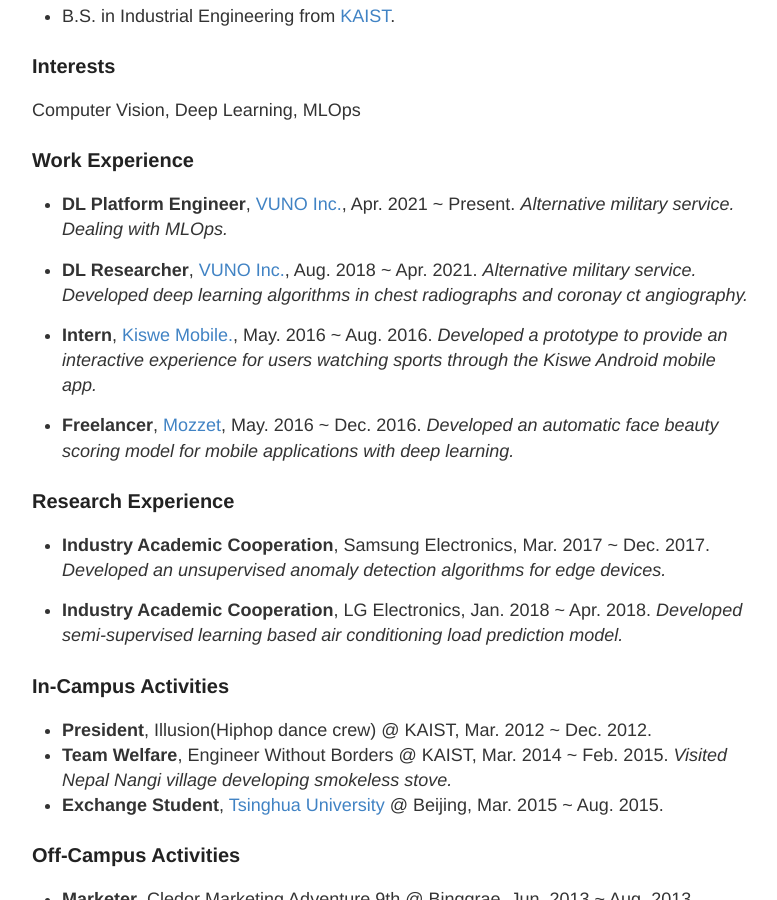
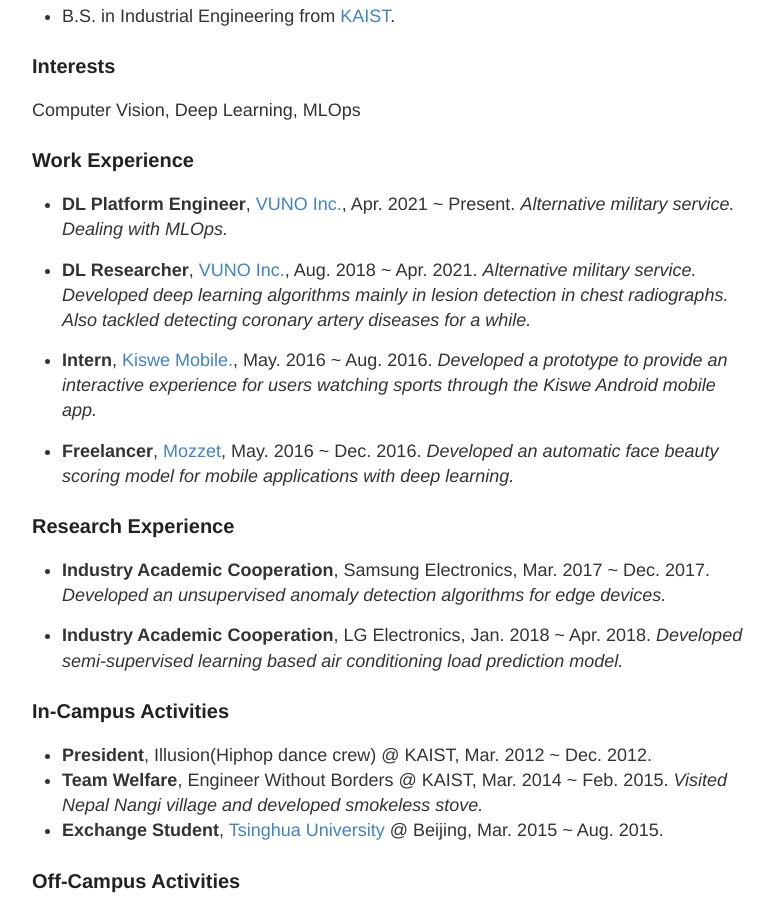
Before and after one commit to brekkanegg/brekkanegg.github.io, a Jekyll site: the page built from about.md, in a window 1280 px wide and 900 px high, scrolled down 408 px. Shown: the whole window, without its empty margins (248-1025 px from the left). Built offline with Jekyll 4.4.1, drawn with Linux system fonts in a browser that asks for light colours.

Commit message:
check typo

```diff
--- a/about.md
+++ b/about.md
@@ -21,7 +21,7 @@ Computer Vision, Deep Learning, MLOps
 
 - **DL Platform Engineer**, [VUNO Inc.](https://vuno.co), Apr. 2021 ~ Present. *Alternative military service. Dealing with MLOps.*
 
-- **DL Researcher**, [VUNO Inc.](https://vuno.co), Aug. 2018 ~ Apr. 2021. *Alternative military service. Developed deep learning algorithms in chest radiographs and coronay ct angiography.*
+- **DL Researcher**, [VUNO Inc.](https://vuno.co), Aug. 2018 ~ Apr. 2021. *Alternative military service. Developed deep learning algorithms mainly in lesion detection in chest radiographs. Also tackled detecting coronary artery diseases for a while.*
 
 - **Intern**, [Kiswe Mobile.](https://www.kiswe.com), May. 2016 ~ Aug. 2016. *Developed a prototype to provide an interactive experience for users watching sports through the Kiswe Android mobile app.*
 
@@ -36,7 +36,7 @@ Computer Vision, Deep Learning, MLOps
 ### In-Campus Activities
 
 - **President**, Illusion(Hiphop dance crew) @ KAIST, Mar. 2012 ~ Dec. 2012.
-- **Team Welfare**, Engineer Without Borders @ KAIST, Mar. 2014 ~ Feb. 2015. *Visited Nepal Nangi village developing smokeless stove.*
+- **Team Welfare**, Engineer Without Borders @ KAIST, Mar. 2014 ~ Feb. 2015. *Visited Nepal Nangi village and developed smokeless stove.*
 - **Exchange Student**, [Tsinghua University](https://www.tsinghua.edu.cn/en/) @ Beijing, Mar. 2015 ~ Aug. 2015.
 
 ### Off-Campus Activities
```
